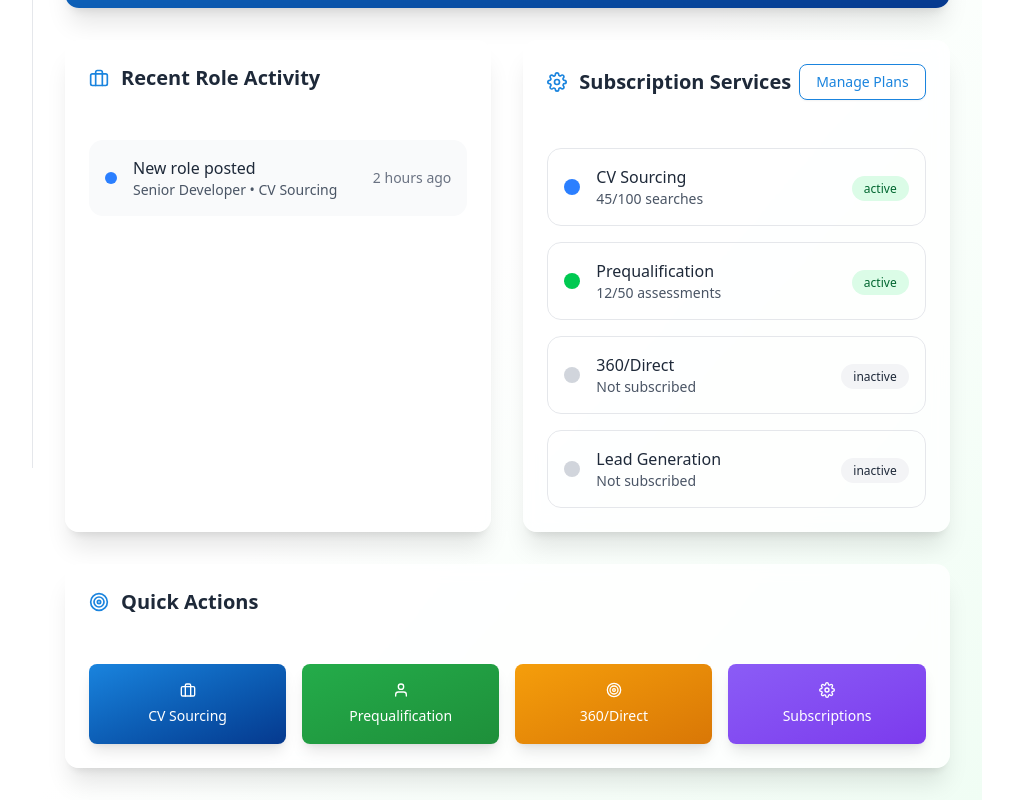
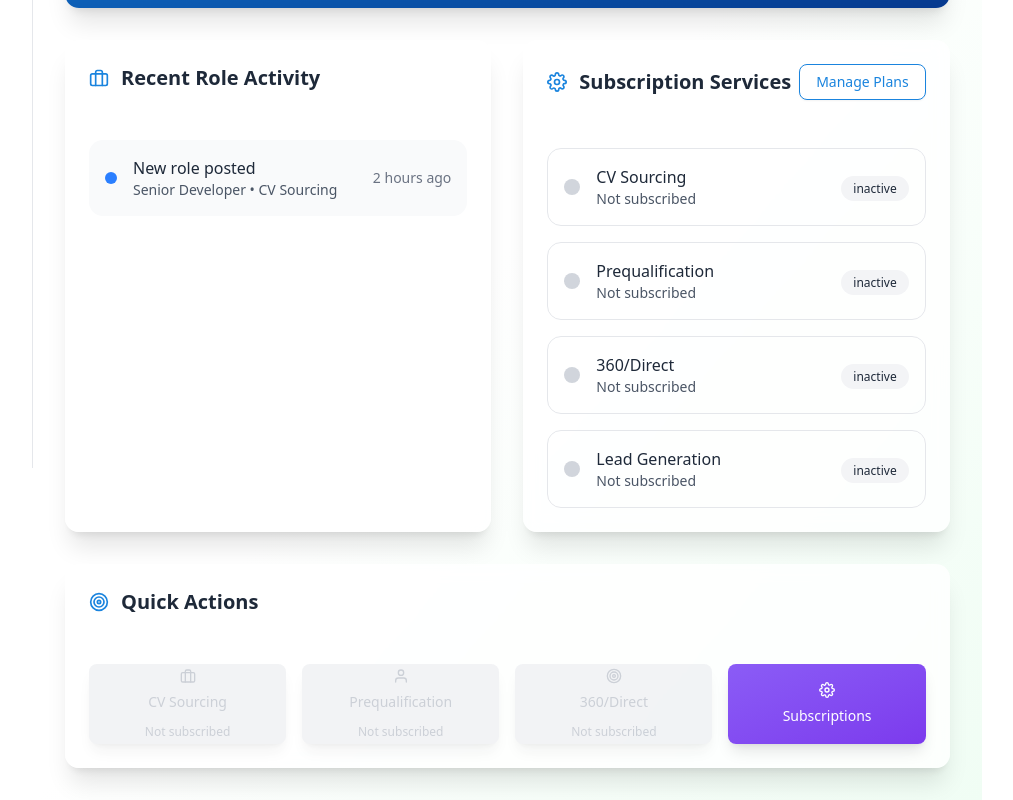
Before and after one commit to KHS338/ClientPortal-UOL, a Next.js app: page /dashboard in a window 1280 px wide. Shown: the part 332-1132 px from the top of the page, without its empty margins (223-1236 px from the left). Built offline with nearby package versions, Linux system fonts and the light colour scheme.

Commit message:
Subscription made dynamic for sidebar

```diff
--- a/components/app-sidebar.jsx
+++ b/components/app-sidebar.jsx
@@ -11,7 +11,7 @@ import {
   FilePlus,
   Settings,
 } from "lucide-react"
-import { useState } from "react"
+import { useState, useEffect } from "react"
 
 import {
   Sidebar,
@@ -73,44 +73,112 @@ const items = [
 export function AppSidebar() {
   const [openMenu, setOpenMenu] = useState(null)
   const [mounted, setMounted] = useState(false)
+  const [userSubscription, setUserSubscription] = useState(null)
+
+  // Load user subscription from localStorage
+  useEffect(() => {
+    const loadSubscription = () => {
+      const savedSubscription = localStorage.getItem('userSubscription');
+      if (savedSubscription) {
+        const data = JSON.parse(savedSubscription);
+        console.log('Sidebar - Loaded subscription data:', data);
+        setUserSubscription(data.service);
+      } else {
+        console.log('Sidebar - No subscription data found');
+        setUserSubscription(null);
+      }
+    };
+
+    // Load initial subscription data
+    loadSubscription();
+
+    // Listen for storage changes (when localStorage is updated from other tabs/components)
+    const handleStorageChange = (e) => {
+      if (e.key === 'userSubscription') {
+        console.log('Sidebar - Storage change detected for userSubscription');
+        loadSubscription();
+      }
+    };
+
+    // Listen for custom event (when localStorage is updated from same tab)
+    const handleSubscriptionUpdate = () => {
+      console.log('Sidebar - Custom subscription update event detected');
+      loadSubscription();
+    };
+
+    window.addEventListener('storage', handleStorageChange);
+    window.addEventListener('subscriptionUpdated', handleSubscriptionUpdate);
+
+    return () => {
+      window.removeEventListener('storage', handleStorageChange);
+      window.removeEventListener('subscriptionUpdated', handleSubscriptionUpdate);
+    };
+  }, []);
 
   // Ensure hydration consistency
   React.useEffect(() => {
     setMounted(true)
   }, [])
 
-  // If not mounted yet, don't render dynamic content
+  // Function to check if a role is accessible based on subscription
+  const isRoleAccessible = (roleTitle) => {
+    if (!userSubscription) {
+      console.log(`Sidebar - No subscription, ${roleTitle} not accessible`);
+      return false;
+    }
+
+    // Map role titles to subscription services
+    const roleToService = {
+      "CV Sourcing": "CV Sourcing",
+      "PreQualification": "Prequalification",
+      "360/Direct": "360/Direct",
+      "Leads Generation": "Lead Generation"
+    };
+
+    // If user has Free Trial, only CV Sourcing is accessible
+    if (userSubscription === "Free Trial") {
+      const isAccessible = roleTitle === "CV Sourcing";
+      console.log(`Sidebar - Trial user, Role: ${roleTitle}, Accessible: ${isAccessible}`);
+      return isAccessible;
+    }
+
+    // For regular subscriptions, check exact match
+    const isAccessible = roleToService[roleTitle] === userSubscription;
+    console.log(`Sidebar - Role: ${roleTitle}, User subscription: ${userSubscription}, Accessible: ${isAccessible}`);
+    return isAccessible;
+  };
+
+  // If not mounted yet, render minimal content
   if (!mounted) {
     return (
-      <Sidebar>
-        <SidebarContent>
+      <Sidebar className="border-r border-gray-200 bg-white">
+        <SidebarContent className="bg-white">
           <SidebarGroup>
-            <SidebarGroupLabel>Client Portal</SidebarGroupLabel>
-            <SidebarGroupContent>
-              <SidebarMenu>
-                {items.map((item) => (
-                  <SidebarMenuItem key={item.title}>
-                    {item.submenu ? (
-                      <SidebarMenuButton className="group flex items-center justify-between w-full rounded-lg px-3 py-2.5 text-sm font-medium transition-all duration-300 ease-in-out hover:bg-gradient-to-r hover:from-[#1a84de] hover:to-[#1a84de] hover:text-white hover:shadow-xl hover:scale-[1.02] active:scale-[0.98] focus:outline-none focus:ring-2 focus:ring-[#1a84de] focus:ring-offset-2">
-                        <div className="flex items-center gap-2">
-                          <item.icon className="h-5 w-5" />
-                          <span>{item.title}</span>
+            <SidebarGroupLabel className="px-4 py-3 text-xs font-semibold text-gray-500 uppercase tracking-wider bg-gradient-to-r from-gray-50 to-white border-b border-gray-100">
+              Client Portal
+            </SidebarGroupLabel>
+            <SidebarGroupContent className="px-2 py-2">
+              <SidebarMenu className="space-y-1">
+                <SidebarMenuItem>
+                  <SidebarMenuButton asChild>
+                    <Link
+                      href="/dashboard"
+                      className="group relative flex items-center gap-3 rounded-lg px-3 py-2.5 text-sm font-medium hover:bg-gradient-to-r hover:from-[#1a84de] hover:to-[#1a84de] hover:text-white text-gray-700"
+                    >
+                      <Home className="h-5 w-5 flex-shrink-0" />
+                      <span className="truncate">Dashboard</span>
+                    </Link>
+                  </SidebarMenuButton>
+                </SidebarMenuItem>
+                {/* Loading placeholder for other items */}
+                <SidebarMenuItem>
+                  <SidebarMenuButton disabled>
+                    <div className="group relative flex items-center gap-3 rounded-lg px-3 py-2.5 text-sm font-medium text-gray-400">
+                      <LaptopMinimalCheck className="h-5 w-5 flex-shrink-0" />
+                      <span className="truncate">Loading...</span>
                     </div>
-                        <span className="min-w-[16px] text-right">=</span>
                   </SidebarMenuButton>
-                    ) : (
-                      <SidebarMenuButton asChild>
-                        <a
-                          href={item.url}
-                          className="group flex items-center gap-3 rounded-lg px-3 py-2.5 text-sm font-medium transition-all duration-300 ease-in-out hover:bg-gradient-to-r hover:from-[#1a84de] hover:to-[#1a84de] hover:text-white hover:shadow-xl hover:scale-[1.02] active:scale-[0.98] focus:outline-none focus:ring-2 focus:ring-[#1a84de] focus:ring-offset-2"
-                        >
-                          <item.icon className="h-5 w-5" />
-                          <span>{item.title}</span>
-                        </a>
-                      </SidebarMenuButton>
-                    )}
                 </SidebarMenuItem>
-                ))}
               </SidebarMenu>
             </SidebarGroupContent>
           </SidebarGroup>
@@ -166,9 +234,12 @@ export function AppSidebar() {
                   {/* Render submenu items */}
                   {item.submenu && openMenu === item.title && (
                     <div className="overflow-hidden">
-                      {item.submenu.map((sub) => (
+                      {item.submenu.map((sub) => {
+                        const isAccessible = isRoleAccessible(sub.title);
+                        return (
                           <SidebarMenuItem key={`${item.title}-${sub.title}`} className="ml-4 mt-1">
-                          <SidebarMenuButton asChild>
+                            <SidebarMenuButton asChild={isAccessible}>
+                              {isAccessible ? (
                                 <Link
                                   href={sub.url}
                                   className="group relative flex items-center gap-3 rounded-lg px-3 py-2 text-sm font-medium hover:bg-gradient-to-r hover:from-[#1a84de] hover:to-[#1a84de] hover:text-white text-gray-600"
@@ -178,9 +249,18 @@ export function AppSidebar() {
                                   </span>
                                   <span className="truncate">{sub.title}</span>
                                 </Link>
+                              ) : (
+                                <div className="group relative flex items-center gap-3 rounded-lg px-3 py-2 text-sm font-medium text-gray-400 cursor-not-allowed">
+                                  <span className="w-6 text-center text-gray-400">
+                                    •
+                                  </span>
+                                  <span className="truncate">{sub.title}</span>
+                                </div>
+                              )}
                             </SidebarMenuButton>
                           </SidebarMenuItem>
-                      ))}
+                        );
+                      })}
                     </div>
                   )}
                 </React.Fragment>
--- a/src/app/dashboard/page.js
+++ b/src/app/dashboard/page.js
@@ -13,6 +13,7 @@ export default function DashboardPage() {
     nextPayment: "N/A",
     planPrice: "N/A"
   });
+  const [userSubscription, setUserSubscription] = useState(null);
 
   useEffect(() => {
     const timer = setInterval(() => {
@@ -24,10 +25,12 @@ export default function DashboardPage() {
 
   // Load subscription data from localStorage
   useEffect(() => {
+    const loadSubscription = () => {
       const savedSubscription = localStorage.getItem('userSubscription');
       if (savedSubscription) {
         const data = JSON.parse(savedSubscription);
         console.log('Dashboard - Loaded subscription data:', data);
+        setUserSubscription(data.service);
         setSubscriptionInfo({
           currentPlan: data.service,
           billingCycle: data.billingCycle === 'monthly' ? 'Monthly' :
@@ -36,7 +39,32 @@ export default function DashboardPage() {
           nextPayment: data.nextPayment,
           planPrice: data.price
         });
+      } else {
+        // Reset to default state if no subscription
+        setUserSubscription(null);
+        setSubscriptionInfo({
+          currentPlan: "No Active Plan",
+          billingCycle: "N/A",
+          nextPayment: "N/A",
+          planPrice: "N/A"
+        });
       }
+    };
+
+    // Load initial subscription data
+    loadSubscription();
+
+    // Listen for custom event when subscription is updated
+    const handleSubscriptionUpdate = () => {
+      console.log('Dashboard - Subscription update event detected');
+      loadSubscription();
+    };
+
+    window.addEventListener('subscriptionUpdated', handleSubscriptionUpdate);
+
+    return () => {
+      window.removeEventListener('subscriptionUpdated', handleSubscriptionUpdate);
+    };
   }, []);
 
   // Mock data for dashboard metrics - focused on roles and subscription
@@ -54,10 +82,31 @@ export default function DashboardPage() {
   ];
 
   const subscriptionServices = [
-    { name: "CV Sourcing", status: "active", usage: "45/100 searches", color: "blue" },
-    { name: "Prequalification", status: "active", usage: "12/50 assessments", color: "green" },
-    { name: "360/Direct", status: "inactive", usage: "Not subscribed", color: "gray" },
-    { name: "Lead Generation", status: "inactive", usage: "Not subscribed", color: "gray" },
+    {
+      name: "CV Sourcing",
+      status: (userSubscription === "CV Sourcing" || userSubscription === "Free Trial") ? "active" : "inactive",
+      usage: userSubscription === "CV Sourcing" ? "45/100 searches" :
+             userSubscription === "Free Trial" ? "3/5 trial searches" : "Not subscribed",
+      color: (userSubscription === "CV Sourcing" || userSubscription === "Free Trial") ? "blue" : "gray"
+    },
+    {
+      name: "Prequalification",
+      status: userSubscription === "Prequalification" ? "active" : "inactive",
+      usage: userSubscription === "Prequalification" ? "12/50 assessments" : "Not subscribed",
+      color: userSubscription === "Prequalification" ? "green" : "gray"
+    },
+    {
+      name: "360/Direct",
+      status: userSubscription === "360/Direct" ? "active" : "inactive",
+      usage: userSubscription === "360/Direct" ? "8/25 placements" : "Not subscribed",
+      color: userSubscription === "360/Direct" ? "orange" : "gray"
+    },
+    {
+      name: "Lead Generation",
+      status: userSubscription === "Lead Generation" ? "active" : "inactive",
+      usage: userSubscription === "Lead Generation" ? "15/50 leads" : "Not subscribed",
+      color: userSubscription === "Lead Generation" ? "purple" : "gray"
+    },
   ];
 
   const formatTime = (date) => {
@@ -191,6 +240,8 @@ export default function DashboardPage() {
                       <div className={`w-4 h-4 rounded-full ${
                         service.color === 'blue' ? 'bg-blue-500' :
                         service.color === 'green' ? 'bg-green-500' :
+                        service.color === 'orange' ? 'bg-orange-500' :
+                        service.color === 'purple' ? 'bg-purple-500' :
                         'bg-gray-300'
                       }`}></div>
                       <div>
@@ -219,25 +270,52 @@ export default function DashboardPage() {
             </h3>
             <div className="grid grid-cols-2 md:grid-cols-4 gap-4">
               <Button
-                className="h-20 flex flex-col items-center justify-center gap-2 bg-gradient-to-br from-[#1a84de] to-[#06398e] hover:from-[#24AC4A] hover:to-[#1e8f3a] text-white shadow-lg hover:shadow-xl transition-all duration-300"
-                onClick={() => window.location.href = '/roles/cvSourcing'}
+                className={`h-20 flex flex-col items-center justify-center gap-2 shadow-lg transition-all duration-300 ${
+                  (userSubscription === 'CV Sourcing' || userSubscription === 'Free Trial')
+                    ? 'bg-gradient-to-br from-[#1a84de] to-[#06398e] hover:from-[#24AC4A] hover:to-[#1e8f3a] text-white hover:shadow-xl cursor-pointer'
+                    : 'bg-gray-200 text-gray-400 cursor-not-allowed opacity-50'
+                }`}
+                onClick={() => (userSubscription === 'CV Sourcing' || userSubscription === 'Free Trial') && (window.location.href = '/roles/cvSourcing')}
+                disabled={!(userSubscription === 'CV Sourcing' || userSubscription === 'Free Trial')}
               >
                 <FiBriefcase size={20} />
                 <span className="text-sm">CV Sourcing</span>
+                {userSubscription === 'Free Trial' && (
+                  <span className="text-xs mt-1">Trial Access</span>
+                )}
+                {!(userSubscription === 'CV Sourcing' || userSubscription === 'Free Trial') && (
+                  <span className="text-xs mt-1">Not subscribed</span>
+                )}
               </Button>
               <Button
-                className="h-20 flex flex-col items-center justify-center gap-2 bg-gradient-to-br from-[#24AC4A] to-[#1e8f3a] hover:from-[#1a84de] hover:to-[#06398e] text-white shadow-lg hover:shadow-xl transition-all duration-300"
-                onClick={() => window.location.href = '/roles/PreQualification'}
+                className={`h-20 flex flex-col items-center justify-center gap-2 shadow-lg transition-all duration-300 ${
+                  userSubscription === 'Prequalification'
+                    ? 'bg-gradient-to-br from-[#24AC4A] to-[#1e8f3a] hover:from-[#1a84de] hover:to-[#06398e] text-white hover:shadow-xl cursor-pointer'
+                    : 'bg-gray-200 text-gray-400 cursor-not-allowed opacity-50'
+                }`}
+                onClick={() => userSubscription === 'Prequalification' && (window.location.href = '/roles/PreQualification')}
+                disabled={userSubscription !== 'Prequalification'}
               >
                 <FiUser size={20} />
                 <span className="text-sm">Prequalification</span>
+                {userSubscription !== 'Prequalification' && (
+                  <span className="text-xs mt-1">Not subscribed</span>
+                )}
               </Button>
               <Button
-                className="h-20 flex flex-col items-center justify-center gap-2 bg-gradient-to-br from-[#f59e0b] to-[#d97706] hover:from-[#1a84de] hover:to-[#06398e] text-white shadow-lg hover:shadow-xl transition-all duration-300"
-                onClick={() => window.location.href = '/roles/360Direct'}
+                className={`h-20 flex flex-col items-center justify-center gap-2 shadow-lg transition-all duration-300 ${
+                  userSubscription === '360/Direct'
+                    ? 'bg-gradient-to-br from-[#f59e0b] to-[#d97706] hover:from-[#1a84de] hover:to-[#06398e] text-white hover:shadow-xl cursor-pointer'
+                    : 'bg-gray-200 text-gray-400 cursor-not-allowed opacity-50'
+                }`}
+                onClick={() => userSubscription === '360/Direct' && (window.location.href = '/roles/360Direct')}
+                disabled={userSubscription !== '360/Direct'}
               >
                 <FiTarget size={20} />
                 <span className="text-sm">360/Direct</span>
+                {userSubscription !== '360/Direct' && (
+                  <span className="text-xs mt-1">Not subscribed</span>
+                )}
               </Button>
               <Button
                 className="h-20 flex flex-col items-center justify-center gap-2 bg-gradient-to-br from-[#8b5cf6] to-[#7c3aed] hover:from-[#1a84de] hover:to-[#06398e] text-white shadow-lg hover:shadow-xl transition-all duration-300"
--- a/src/app/subscription/page.js
+++ b/src/app/subscription/page.js
@@ -26,6 +26,11 @@ export default function SubscriptionPage() {
 
     console.log('Subscription - Storing data:', subscriptionData);
     localStorage.setItem('userSubscription', JSON.stringify(subscriptionData));
+
+    // Dispatch custom event to notify other components
+    window.dispatchEvent(new CustomEvent('subscriptionUpdated', {
+      detail: subscriptionData
+    }));
 
     setIsRedirecting(true);
 
```
Also changed, not shown: src/app/subscription-info/page.js (+10 -0 lines). Lines whose indentation alone changed are shown as unchanged.
